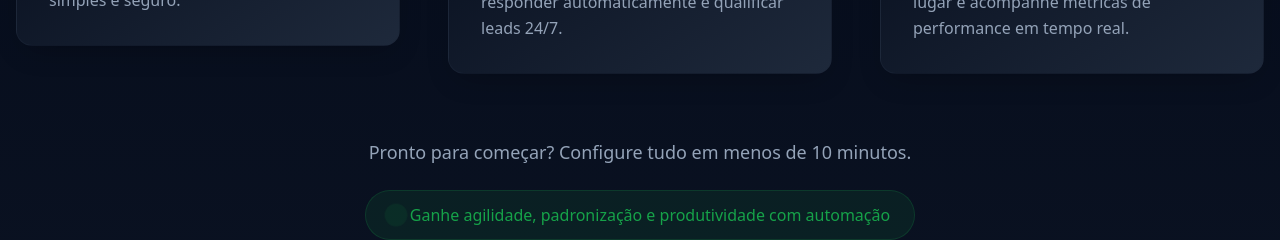
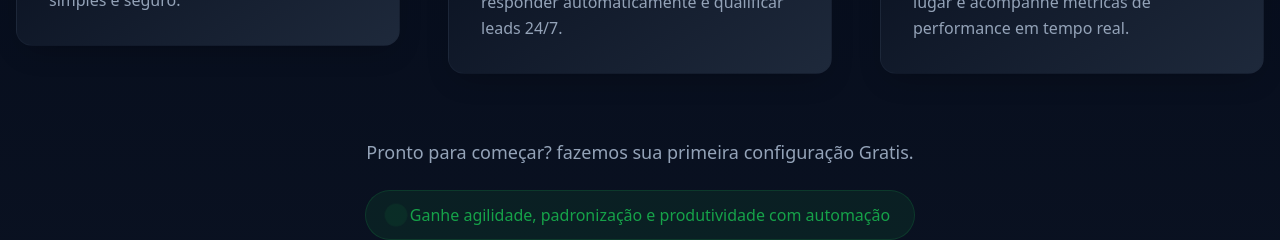
Before and after one commit to fullengage/chat-hook-launch, a React (Vite) app: page / in a window 1280 px wide. Shown: the part 1340-1580 px from the top of the page. Built offline with nearby package versions, Linux system fonts and the light colour scheme.

Commit message:
Fix: Update home page text
Changed the text "Configure tudo em menos de 10 minutos." to "fazemos sua primeira configuração Gratis" on the home page.

```diff
--- a/src/components/HowItWorks.tsx
+++ b/src/components/HowItWorks.tsx
@@ -74,7 +74,7 @@ const HowItWorks = () => {
         {/* Bottom CTA */}
         <div className="text-center mt-16">
           <p className="text-lg text-muted-foreground mb-6">
-            Pronto para começar? Configure tudo em menos de 10 minutos.
+            Pronto para começar? fazemos sua primeira configuração Gratis.
           </p>
           <div className="inline-flex items-center gap-2 px-6 py-3 bg-primary/10 rounded-full border border-primary/20">
             <span className="w-3 h-3 bg-primary rounded-full animate-ping"></span>
```
